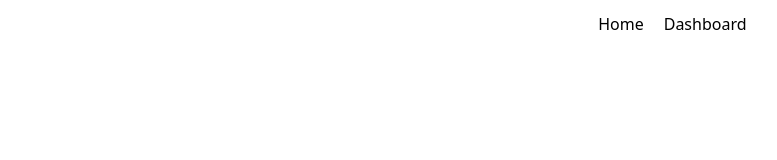
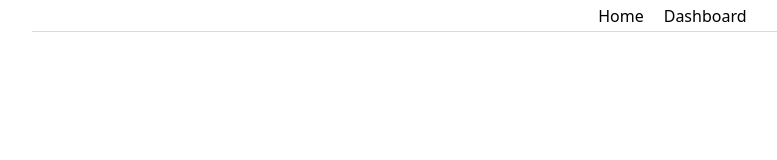
Before and after one commit to devjunaeid/expense-dashboard, a Vue app: page / in a window 1280 px wide. Shown: the top 160 px of the page, without its empty margins (347-1124 px from the left). Built offline with nearby package versions, Linux system fonts and the light colour scheme; the HTML template or start-up script is replaced by a standard one.

Commit message:
Update: Navbar height.

```diff
--- a/src/App.vue
+++ b/src/App.vue
@@ -4,7 +4,7 @@ import { RouterLink, RouterView } from 'vue-router'
 
 <template>
   <header>
-      <nav class="absolute top-0 w-screen h-12 flex justify-center items-center gap-5 bg-white">
+      <nav class="absolute top-0 w-screen h-8 flex justify-center items-center gap-5 bg-white border-b border-gray-400/40">
         <RouterLink to="/">Home</RouterLink>
         <RouterLink to="/dashboard">Dashboard</RouterLink>
       </nav>
```
